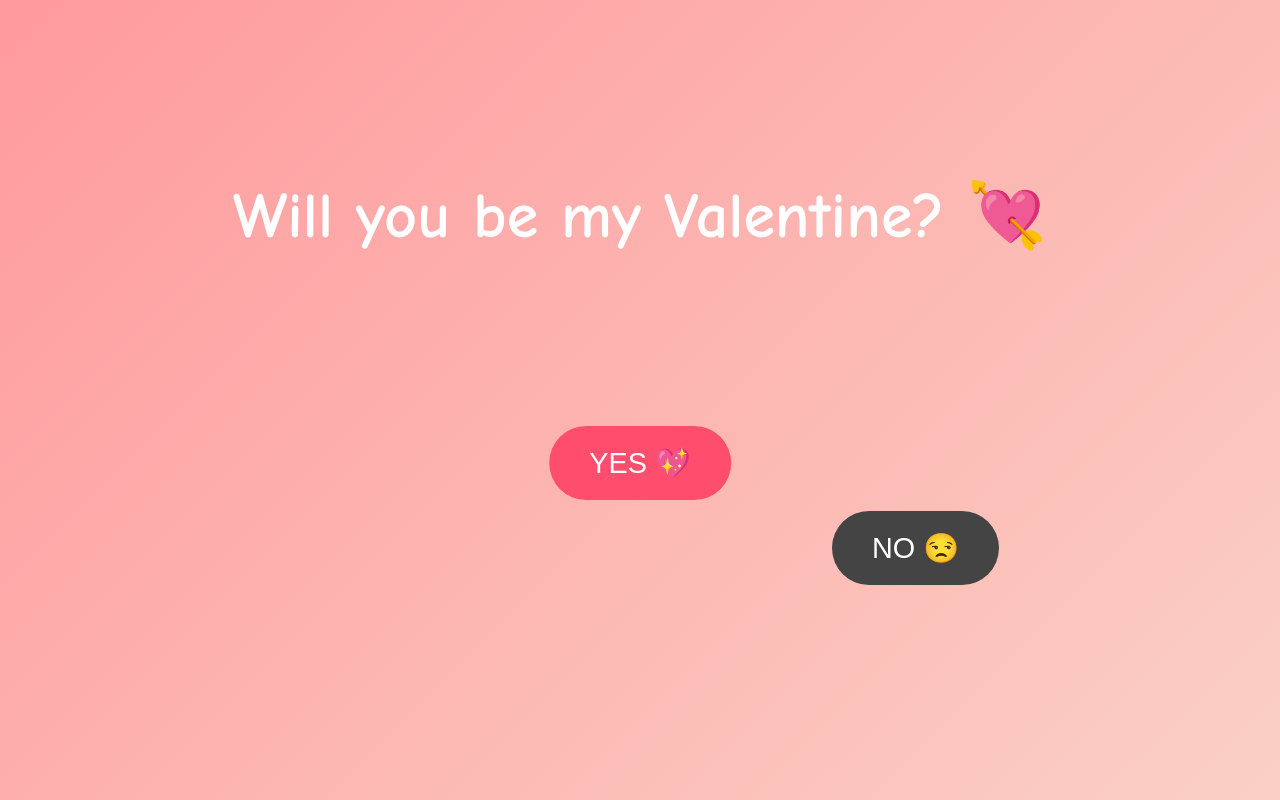
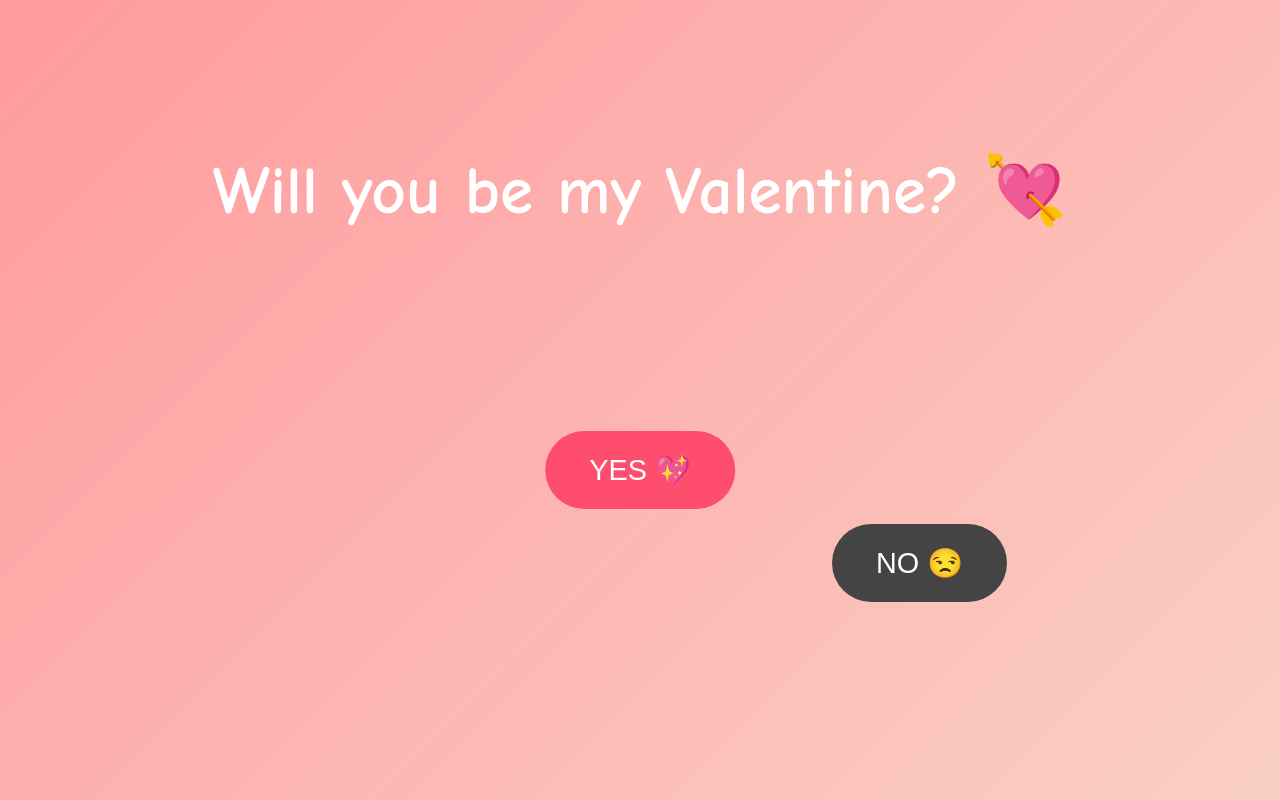
Before and after one commit to raunaksinha342/BeMyValentine, a plain HTML site: page index.html in a window 1280 px wide. Drawn offline with Linux system fonts and the light colour scheme.

Commit message:
Update style.css

```diff
--- a/style.css
+++ b/style.css
@@ -7,13 +7,12 @@
 html, body {
   width: 100%;
   height: 100%;
-  overflow: hidden; /* 🔒 NO SCROLL EVER */
+  overflow: hidden;
   font-family: "Comic Sans MS", cursive;
   background: linear-gradient(135deg, #ff9a9e, #fad0c4);
 }
 
 .container {
-  position: relative;
   width: 100%;
   height: 100%;
   display: flex;
@@ -23,30 +22,33 @@ html, body {
 }
 
 h1 {
-  font-size: clamp(2.5rem, 6vw, 4rem);
-  color: #fff;
-  margin-bottom: 50px;
+  font-size: clamp(2.8rem, 6vw, 4.2rem);
+  color: white;
+  margin-bottom: 60px;
   text-align: center;
 }
 
 .buttons {
   position: relative;
   width: 100%;
-  height: 40vh;
+  height: 45vh;
 }
 
 button {
   position: absolute;
-  padding: 20px 40px;
+  padding: 22px 44px;
   font-size: 1.8rem;
   border: none;
   border-radius: 50px;
   cursor: pointer;
-  transition: transform 0.3s ease, width 0.3s ease, height 0.3s ease;
+  transition:
+    transform 0.25s ease,
+    left 0.35s ease,
+    top 0.35s ease;
 }
 
 #yesBtn {
-  background-color: #ff4d6d;
+  background: #ff4d6d;
   color: white;
   left: 50%;
   top: 50%;
@@ -54,8 +56,20 @@ button {
 }
 
 #noBtn {
-  background-color: #444;
+  background: #444;
   color: white;
   left: 65%;
   top: 65%;
 }
+
+/* 🏃 run animation */
+.run {
+  animation: runAway 0.35s ease;
+}
+
+@keyframes runAway {
+  0%   { transform: scale(1) rotate(0deg); }
+  40%  { transform: scale(0.95) rotate(-5deg); }
+  80%  { transform: scale(0.9) rotate(5deg); }
+  100% { transform: scale(1) rotate(0deg); }
+}
```
